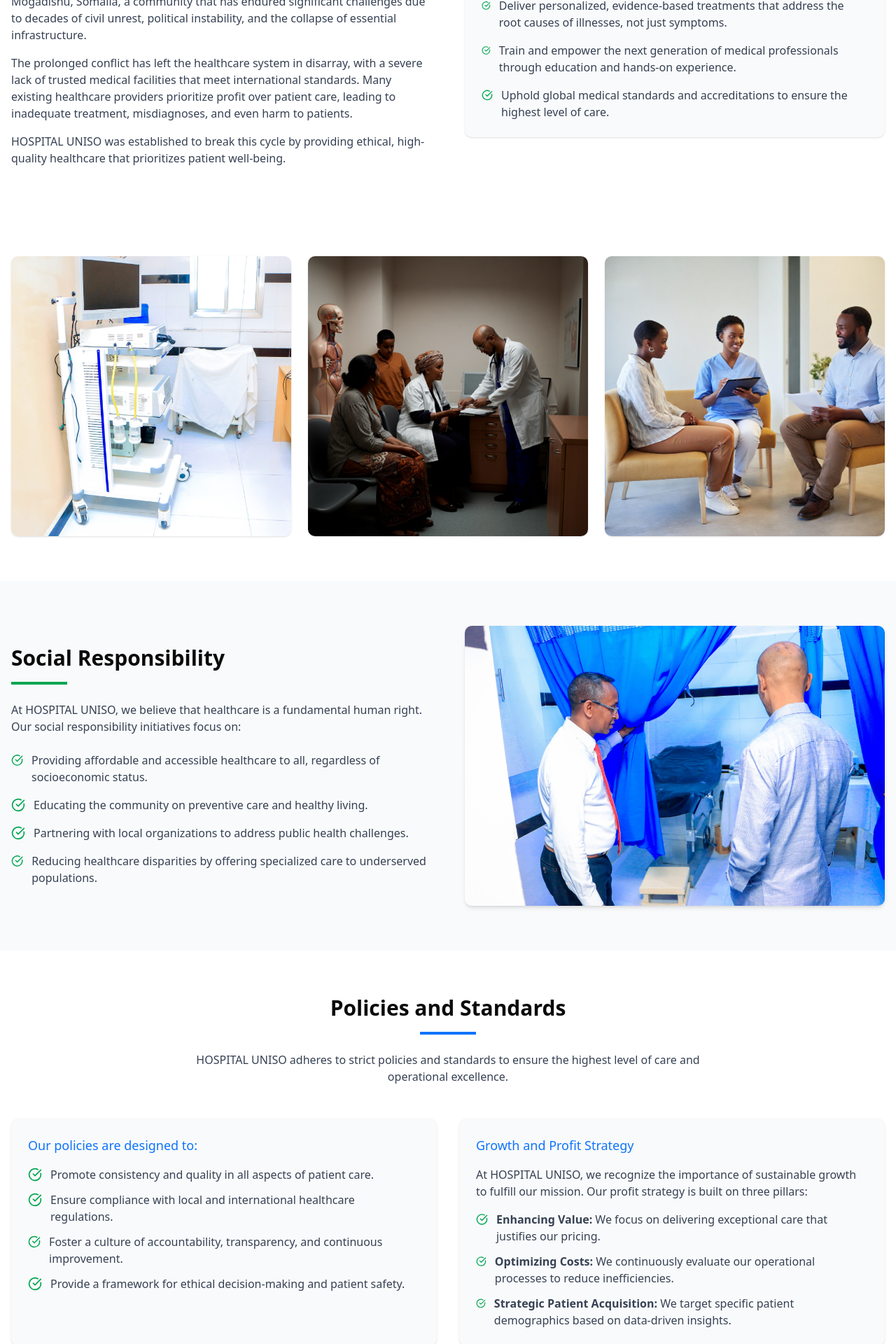
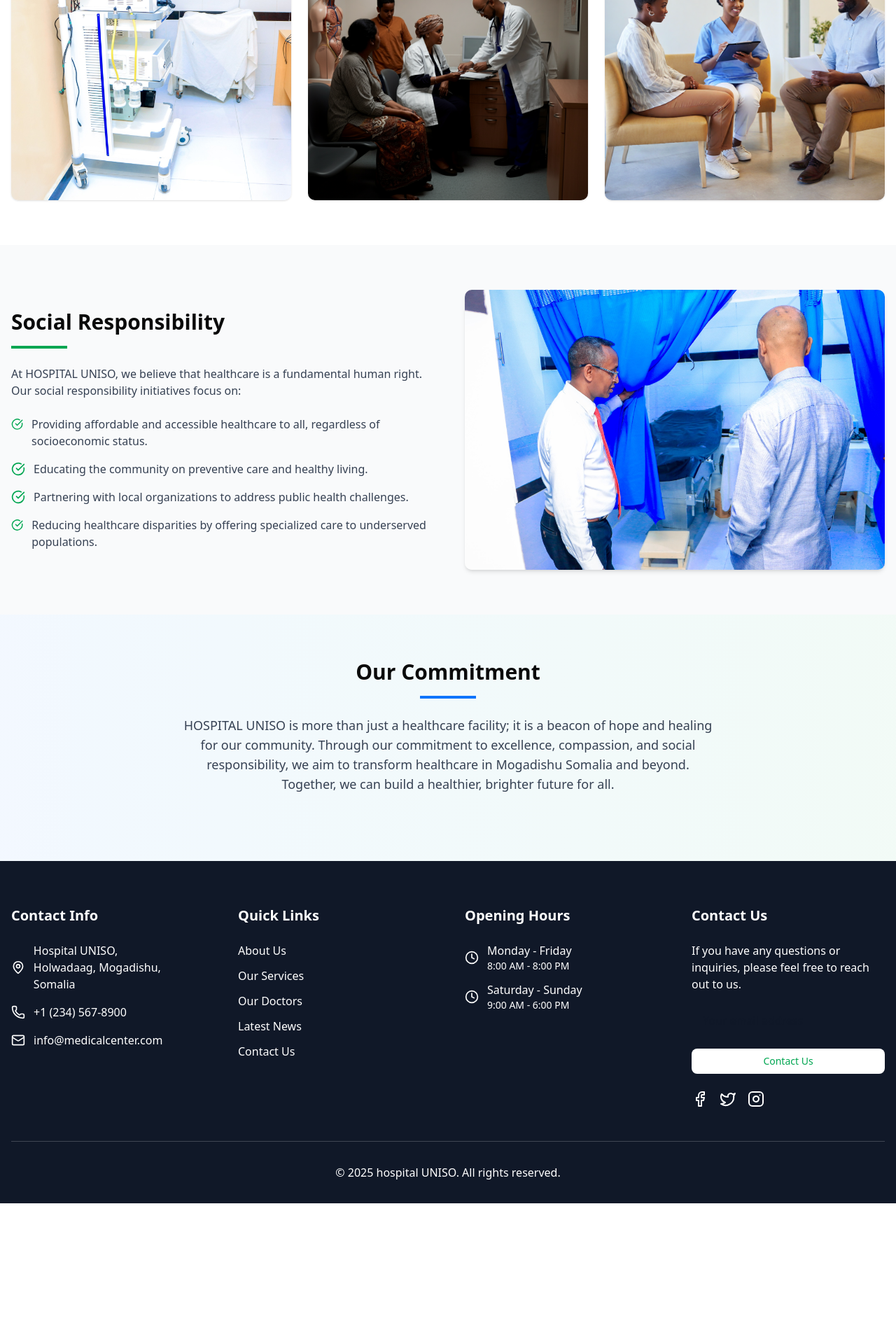
Before and after one commit to Ashakour1/HS-, a Next.js app: page /corporate/overview in a window 1280 px wide. Shown: the part 2500-4420 px from the top of the page at 70% size. After the commit the page ends 4219 px from the top, so only its background shows below. Built offline with nearby package versions, Linux system fonts and the light colour scheme.

Commit message:
Update footer contact information and modify newsletter section to contact us

```diff
--- a/app/components/Footer.tsx
+++ b/app/components/Footer.tsx
@@ -22,9 +22,9 @@ const Footer = () => {
               <div className="flex items-center gap-3">
                 <MapPin className="w-5 h-5" />
                 <span>
-                  123 Medical Center Drive
+                  Hospital UNISO,
                   <br />
-                  New York, NY 10001
+                  Holwadaag, Mogadishu, Somalia
                 </span>
               </div>
               <div className="flex items-center gap-3">
@@ -77,9 +77,10 @@ const Footer = () => {
             </div>
           </div>
           <div>
-            <h3 className="font-bold text-xl mb-6">Newsletter</h3>
+            <h3 className="font-bold text-xl mb-6">Contact Us</h3>
             <p className="mb-4">
-              Subscribe to our newsletter to receive updates and news.
+              If you have any questions or inquiries, please feel free to reach
+              out to us.
             </p>
             <div className="space-y-4">
               <input
@@ -88,7 +89,7 @@ const Footer = () => {
                 className="w-full px-4 py-3 rounded text-gray-900"
               />
               <Button className="w-full bg-white text-[#00A651] hover:bg-gray-100">
-                Subscribe Now
+                Contact Us
               </Button>
             </div>
             <div className="flex gap-4 mt-6">
--- a/app/corporate/overview/page.tsx
+++ b/app/corporate/overview/page.tsx
@@ -222,67 +222,6 @@ export default function AboutPage() {
       </section>
 
       {/* Purpose */}
-      <section className="py-16 bg-white">
-        <div className="max-w-[1400px] mx-auto px-4">
-          <div className="">
-            <div className="grid md:grid-cols-2 gap-12 items-center">
-              <div>
-                <h2 className="text-2xl md:text-3xl font-bold mb-4">
-                  Our Purpose
-                </h2>
-                <div className="w-20 h-1 bg-[#00A651] mb-6"></div>
-                <p className="text-gray-700 mb-4">
-                  HOSPITAL UNISO was founded to address the critical healthcare
-                  gaps in Mogadishu, Somalia, a community that has endured
-                  significant challenges due to decades of civil unrest,
-                  political instability, and the collapse of essential
-                  infrastructure.
-                </p>
-                <p className="text-gray-700 mb-4">
-                  The prolonged conflict has left the healthcare system in
-                  disarray, with a severe lack of trusted medical facilities
-                  that meet international standards. Many existing healthcare
-                  providers prioritize profit over patient care, leading to
-                  inadequate treatment, misdiagnoses, and even harm to patients.
-                </p>
-                <p className="text-gray-700">
-                  HOSPITAL UNISO was established to break this cycle by
-                  providing ethical, high-quality healthcare that prioritizes
-                  patient well-being.
-                </p>
-              </div>
-              <div className="bg-gray-50 p-6 rounded-lg shadow-sm">
-                <h3 className="text-lg font-medium mb-4 text-[#0E74FC]">
-                  We aim to:
-                </h3>
-                <ul className="space-y-4">
-                  <li className="flex items-start gap-3">
-                    <CheckCircle className="h-5 w-5 text-[#00A651] mt-0.5" />
-                    <span className="text-gray-700">
-                      Deliver personalized, evidence-based treatments that
-                      address the root causes of illnesses, not just symptoms.
-                    </span>
-                  </li>
-                  <li className="flex items-start gap-3">
-                    <CheckCircle className="h-5 w-5 text-[#00A651] mt-0.5" />
-                    <span className="text-gray-700">
-                      Train and empower the next generation of medical
-                      professionals through education and hands-on experience.
-                    </span>
-                  </li>
-                  <li className="flex items-start gap-3">
-                    <CheckCircle className="h-5 w-5 text-[#00A651] mt-0.5" />
-                    <span className="text-gray-700">
-                      Uphold global medical standards and accreditations to
-                      ensure the highest level of care.
-                    </span>
-                  </li>
-                </ul>
-              </div>
-            </div>
-          </div>
-        </div>
-      </section>
 
       {/* What We Do */}
       {/* <section className="py-16 bg-gray-50">
@@ -542,96 +481,6 @@ export default function AboutPage() {
         </div>
       </section>
 
-      {/* Policies and Standards */}
-      <section className="py-16 bg-white">
-        <div className="max-w-[1400px] mx-auto px-4">
-          <div className="">
-            <div className="text-center mb-12">
-              <h2 className="text-2xl md:text-3xl font-bold mb-4">
-                Policies and Standards
-              </h2>
-              <div className="w-20 h-1 bg-[#0E74FC] mx-auto mb-6"></div>
-              <p className="text-gray-700 max-w-3xl mx-auto">
-                HOSPITAL UNISO adheres to strict policies and standards to
-                ensure the highest level of care and operational excellence.
-              </p>
-            </div>
-            <div className="grid md:grid-cols-2 gap-8">
-              <div className="bg-gray-50 p-6 rounded-lg shadow-sm">
-                <h3 className="text-lg font-medium mb-4 text-[#0E74FC]">
-                  Our policies are designed to:
-                </h3>
-                <ul className="space-y-3">
-                  <li className="flex items-start gap-3">
-                    <CheckCircle className="h-5 w-5 text-[#00A651] mt-0.5" />
-                    <span className="text-gray-700">
-                      Promote consistency and quality in all aspects of patient
-                      care.
-                    </span>
-                  </li>
-                  <li className="flex items-start gap-3">
-                    <CheckCircle className="h-5 w-5 text-[#00A651] mt-0.5" />
-                    <span className="text-gray-700">
-                      Ensure compliance with local and international healthcare
-                      regulations.
-                    </span>
-                  </li>
-                  <li className="flex items-start gap-3">
-                    <CheckCircle className="h-5 w-5 text-[#00A651] mt-0.5" />
-                    <span className="text-gray-700">
-                      Foster a culture of accountability, transparency, and
-                      continuous improvement.
-                    </span>
-                  </li>
-                  <li className="flex items-start gap-3">
-                    <CheckCircle className="h-5 w-5 text-[#00A651] mt-0.5" />
-                    <span className="text-gray-700">
-                      Provide a framework for ethical decision-making and
-                      patient safety.
-                    </span>
-                  </li>
-                </ul>
-              </div>
-              <div className="bg-gray-50 p-6 rounded-lg shadow-sm">
-                <h3 className="text-lg font-medium mb-4 text-[#0E74FC]">
-                  Growth and Profit Strategy
-                </h3>
-                <p className="text-gray-700 mb-4">
-                  At HOSPITAL UNISO, we recognize the importance of sustainable
-                  growth to fulfill our mission. Our profit strategy is built on
-                  three pillars:
-                </p>
-                <ul className="space-y-3">
-                  <li className="flex items-start gap-3">
-                    <CheckCircle className="h-5 w-5 text-[#00A651] mt-0.5" />
-                    <span className="text-gray-700">
-                      <strong>Enhancing Value:</strong> We focus on delivering
-                      exceptional care that justifies our pricing.
-                    </span>
-                  </li>
-                  <li className="flex items-start gap-3">
-                    <CheckCircle className="h-5 w-5 text-[#00A651] mt-0.5" />
-                    <span className="text-gray-700">
-                      <strong>Optimizing Costs:</strong> We continuously
-                      evaluate our operational processes to reduce
-                      inefficiencies.
-                    </span>
-                  </li>
-                  <li className="flex items-start gap-3">
-                    <CheckCircle className="h-5 w-5 text-[#00A651] mt-0.5" />
-                    <span className="text-gray-700">
-                      <strong>Strategic Patient Acquisition:</strong> We target
-                      specific patient demographics based on data-driven
-                      insights.
-                    </span>
-                  </li>
-                </ul>
-              </div>
-            </div>
-          </div>
-        </div>
-      </section>
-
       {/* Conclusion */}
       <section className="py-16 bg-gradient-to-r from-[#0E74FC]/5 to-[#00A651]/5">
         <div className="max-w-[1400px] mx-auto px-4">
```
